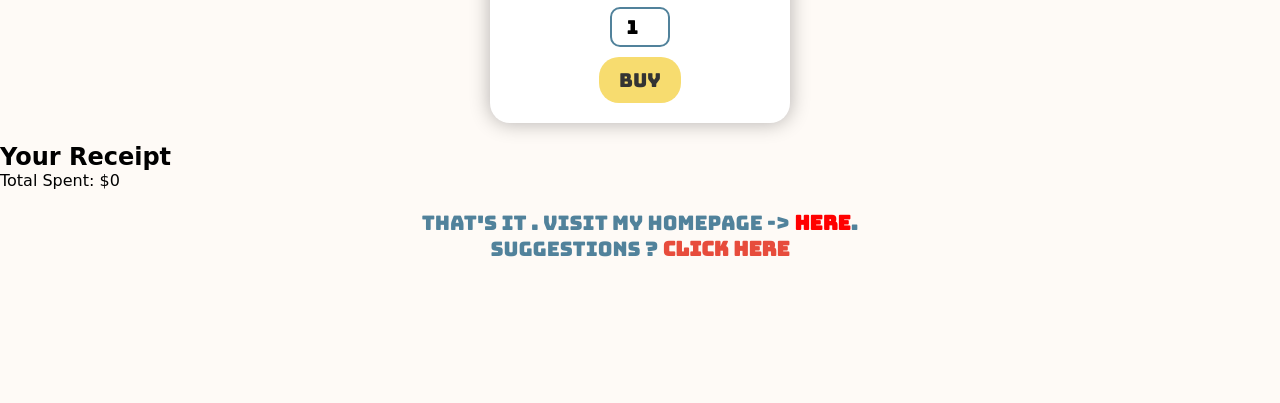
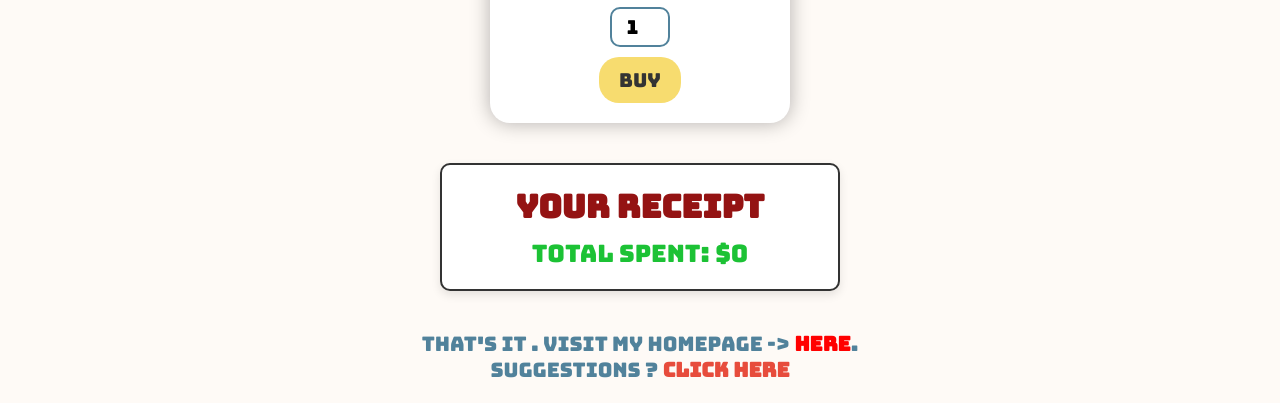
Before and after one commit to dask-58/spendelonmoney, a plain HTML site: page index.html in a window 1280 px wide. Shown: the part 3630-4033 px from the top of the page. Before the commit the page ends 3912 px from the top, so only its background shows below. Drawn offline with Linux system fonts and the light colour scheme; a web font is replaced by a local one.

Commit message:
Add : receipt functionality css

```diff
--- a/styles.css
+++ b/styles.css
@@ -165,3 +165,48 @@
       height: auto;
     }
   }
+
+.receipt-container {
+  background-color: #fff;
+  border: 2px solid #333;
+  border-radius: 10px;
+  padding: 20px;
+  max-width: 400px;
+  margin: 20px auto;
+  box-shadow: 0 4px 10px rgba(0, 0, 0, 0.1);
+}
+
+.receipt-container h2 {
+  font-family: 'Bungee', cursive;
+  font-size: 2rem;
+  text-align: center;
+  margin-bottom: 10px;
+  color: #941313;
+  text-shadow: 1px 1px 0 #fff;
+}
+
+#receipt-list {
+  list-style-type: none;
+  padding: 0;
+}
+
+#receipt-list li {
+  font-family: 'Rubik Bubbles', cursive;
+  font-size: 1rem;
+  color: red;
+  padding: 10px;
+  border-bottom: 1px dashed #ccc;
+}
+
+#receipt-list li:last-child {
+  border-bottom: none;
+}
+
+#total-spent {
+  font-family: 'Bungee', cursive;
+  font-size: 1.5rem;
+  text-align: center;
+  margin-top: 10px;
+  color: #1cc235;
+  text-shadow: 1px 1px 0 #fff;
+}
```
